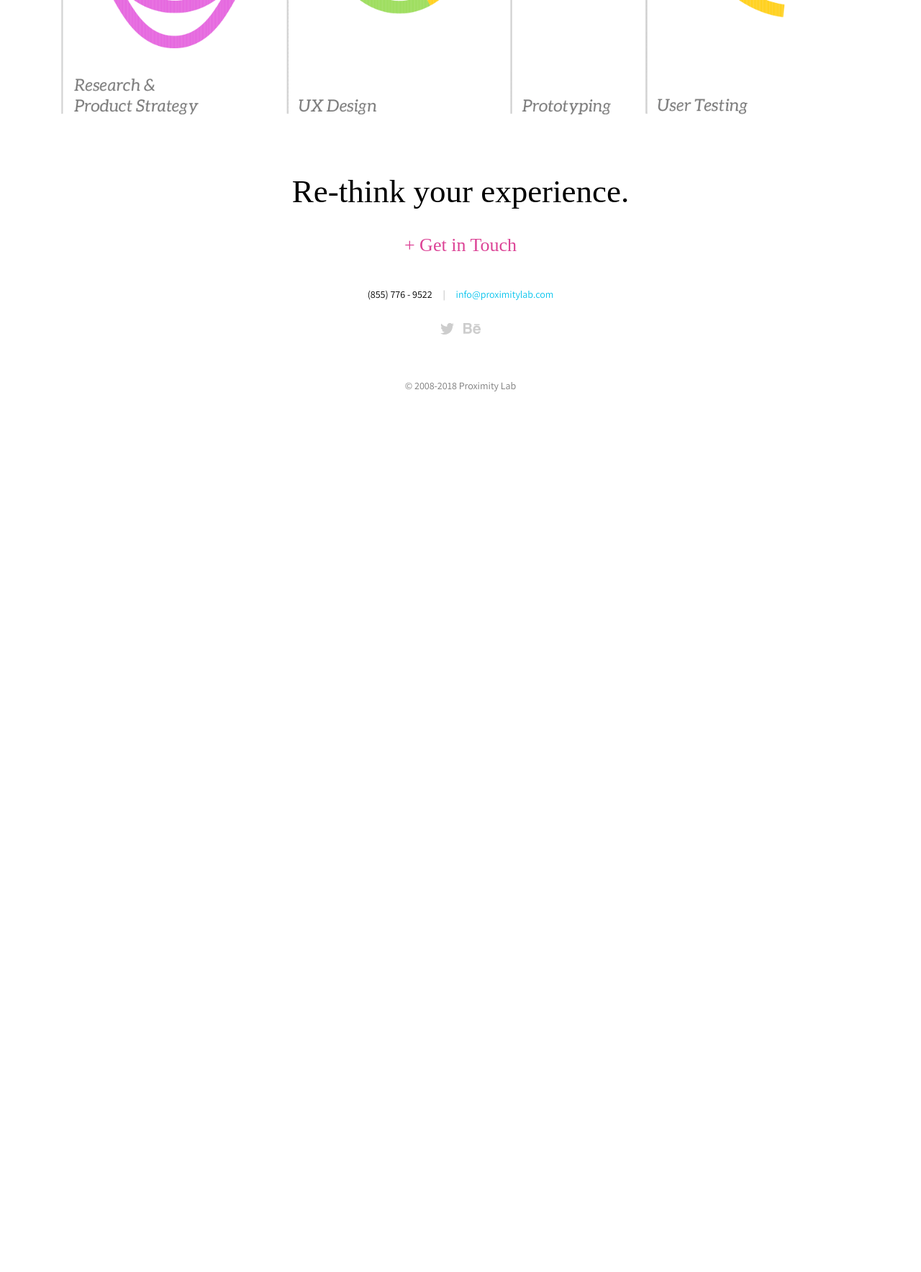
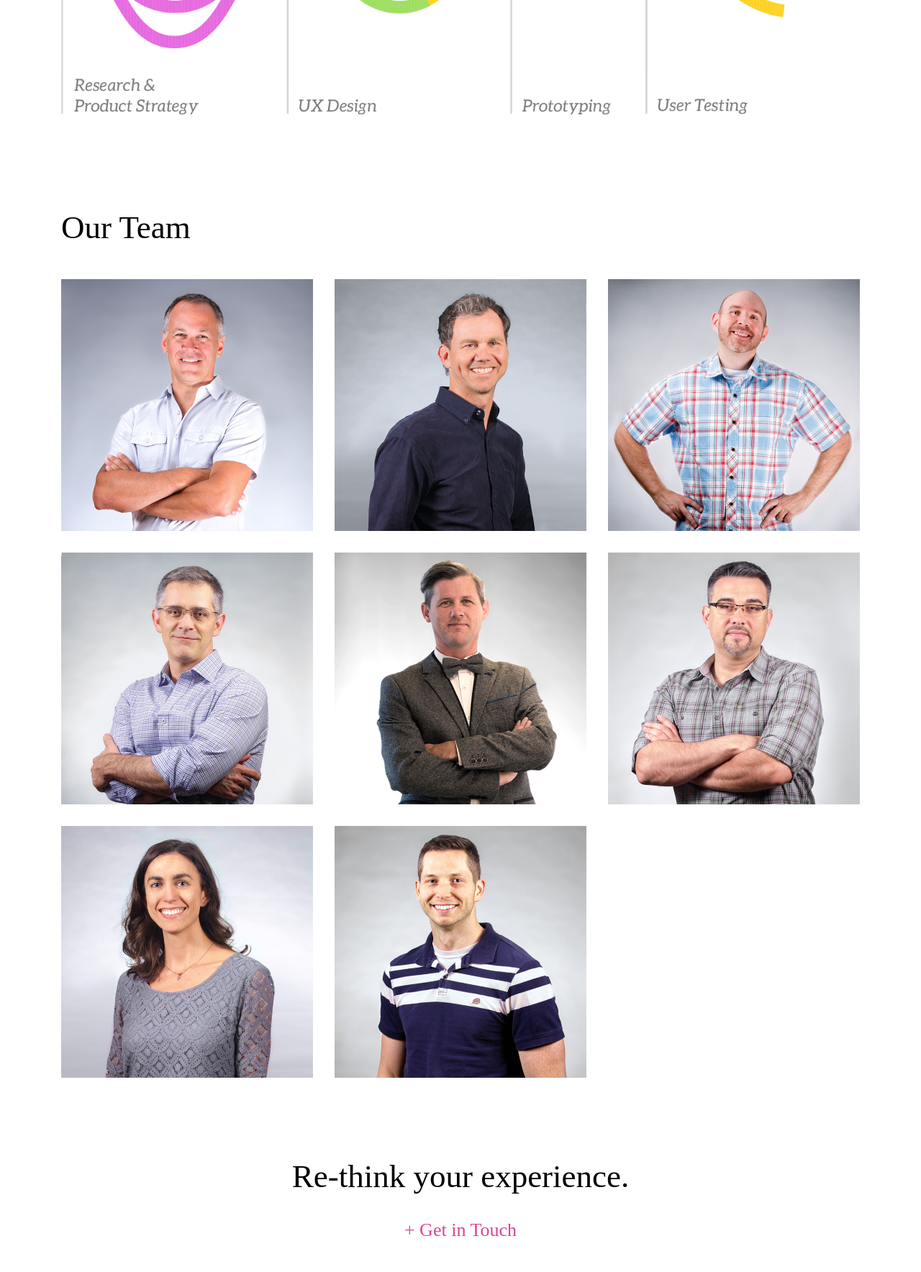
Before and after one commit to ProximityLab/proximitylab.com, a PHP site: page /studio in a window 1280 px wide. Shown: the part 903-2671 px from the top of the page at 72% size. Before the commit the page ends 1447 px from the top, so only its background shows below. Run offline with PHP 8.4, Linux system fonts and the light colour scheme; data that the repository does not hold is empty; some libraries are stand-ins or nearby versions; some web fonts are replaced.

Commit message:
feat: add team list

```diff
--- a/src/css/studio.css
+++ b/src/css/studio.css
@@ -30,3 +30,41 @@
         line-height: 2.074;
     }
 }
+
+
+/**
+ * Team info
+ */
+
+.studio-team-container {
+    margin-top: 130px;
+}
+
+.studio-team-heading {
+    font-size: 45px;
+    font-family: "aleobold";
+    color: rgb(0, 0, 0);
+}
+
+.studio-team-person {
+    position: relative;
+}
+
+.studio-team-overlay {
+    position: absolute;
+    top: 0;
+    right: 0;
+    bottom: 0;
+    left: 0;
+    background: linear-gradient(
+        to top,
+        black,
+        rgba(0, 0, 0, 0)
+    );
+    opacity: 0;
+    transition: .5s;
+}
+
+.studio-team-overlay:hover {
+    opacity: 1;
+}
--- a/src/includes/pages/studio.php
+++ b/src/includes/pages/studio.php
@@ -8,3 +8,28 @@
         </div>
     </div>
 </div>
+
+<!-- Team -->
+<div class="container studio-team-container">
+    <div class="row">
+        <div class="col">
+            <h2 class="studio-team-heading mb-5 pb-4">Our Team</h2>
+        </div>
+    </div>
+
+    <div class="row">
+        <div class="col-12 col-md-6 col-lg-4 mb-5">
+            <div class="studio-team-person">
+                <img class="img-fluid" src="/images/team/evan_2x.jpg" alt="Evan photo">
+                <div class="studio-team-overlay">test</div>
+            </div>
+        </div>
+        <div class="col-12 col-md-6 col-lg-4 mb-5"><img class="img-fluid" src="/images/team/nick_2x.jpg" alt="Nick photo"></div>
+        <div class="col-12 col-md-6 col-lg-4 mb-5"><img class="img-fluid" src="/images/team/ryan_2x.jpg" alt="Ryan photo"></div>
+        <div class="col-12 col-md-6 col-lg-4 mb-5"><img class="img-fluid" src="/images/team/tom_2x.jpg" alt="Tom photo"></div>
+        <div class="col-12 col-md-6 col-lg-4 mb-5"><img class="img-fluid" src="/images/team/brian_2x.jpg" alt="Brian photo"></div>
+        <div class="col-12 col-md-6 col-lg-4 mb-5"><img class="img-fluid" src="/images/team/eric_2x.jpg" alt="Eric photo"></div>
+        <div class="col-12 col-md-6 col-lg-4 mb-5"><img class="img-fluid" src="/images/team/kim_2x.jpg" alt="Kim photo"></div>
+        <div class="col-12 col-md-6 col-lg-4 mb-5"><img class="img-fluid" src="/images/team/rusty_2x.jpg" alt="Rusty photo"></div>
+    </div>
+</div>
```
Also changed, not shown: src/images/team/brian_2x.jpg (added), src/images/team/eric_2x.jpg (added), src/images/team/evan_2x.jpg (added), src/images/team/kim_2x.jpg (added), src/images/team/nick_2x.jpg (added), src/images/team/rusty_2x.jpg (added), src/images/team/ryan_2x.jpg (added), src/images/team/tom_2x.jpg (added).
